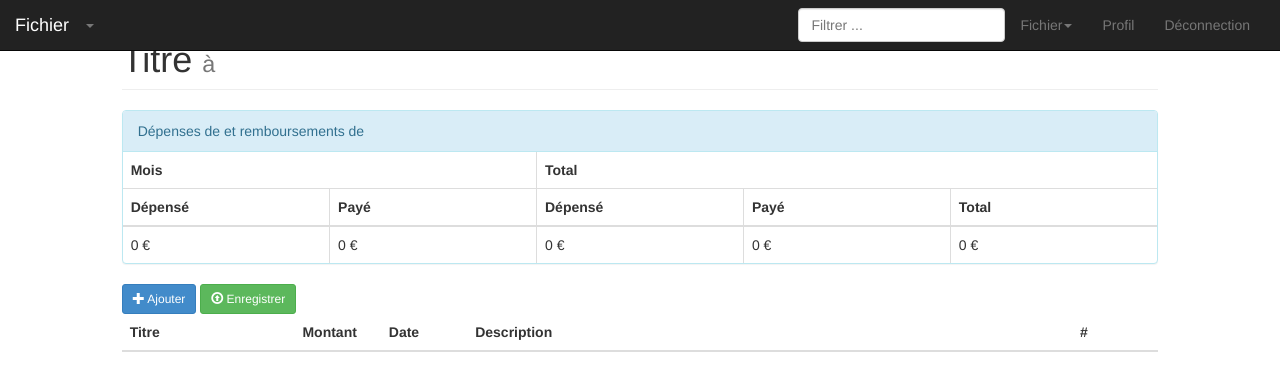
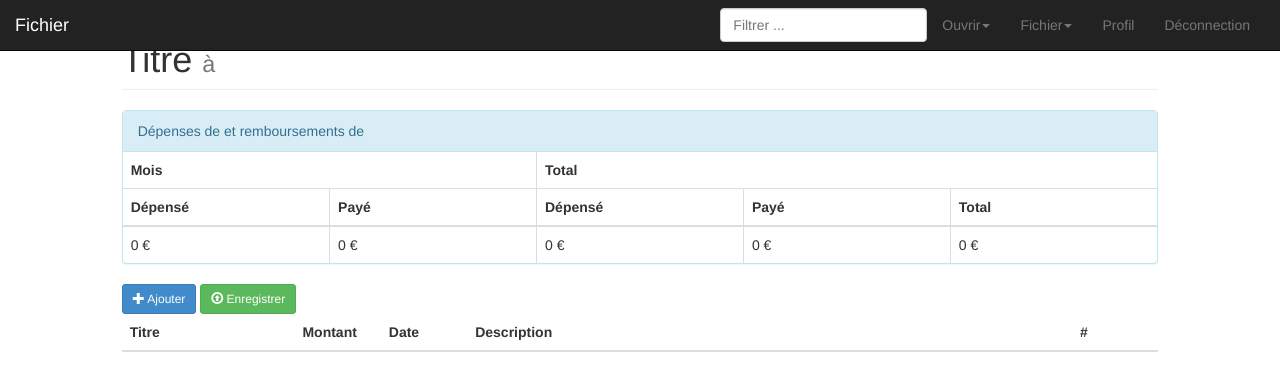
Before and after one commit to remi-dupre/Indept, a PHP site: page /reader.php in a window 1280 px wide. Shown: the top 391 px of the page. Run offline with PHP 8.4, Linux system fonts and the light colour scheme; the visitor is signed in with stand-in values (Sample User, id 1); some libraries are stand-ins or nearby versions.

Commit message:
Menu "ouvrir" plus explicite - Closes #8

```diff
--- a/web/js/src/editeur.js
+++ b/web/js/src/editeur.js
@@ -176,6 +176,7 @@ function lire(json) {
         montant: 0
     });
 
+    $(".doc_info.nom").text(json.nom);
     $(".doc_info.receveur_pseudo").text(comptes[json.receveur]);
     $(".doc_info.donneur_pseudo").text(comptes[json.donneur]);
     $(".dl.json").attr("href", "fonctions/fichier.php?raw=json&f=" + ancre());
--- a/web/reader.php
+++ b/web/reader.php
@@ -33,15 +33,15 @@
           <a class="dropdown-toggle navbar-brand doc_info nom" data-toggle="dropdown">Fichier</a>
         </div>
         <div class="navbar-collapse collapse">
-          <ul class="nav navbar-nav" ><li class="dropdown ">
-            <a href="#" class="dropdown-toggle navbar-brand" data-toggle="dropdown"><strong class="caret"></strong></a>
-            <ul class="dropdown-menu" role="menu" id="liste_fichiers">
-              <!-- Liste des fichiers ouvrables -->
-              <li class="divider"></li>
-              <li><a data-toggle="modal" data-target="#fenCreer"><span class="glyphicon glyphicon-plus"></span> Créer un fichier</a></li>
-            </ul>
-          </li></ul>
           <ul class="nav navbar-nav navbar-right">
+            <li class="dropdown">
+              <a href="#" class="dropdown-toggle" data-toggle="dropdown">Ouvrir<span class="caret"></span></a>
+              <ul class="dropdown-menu" role="menu" id="liste_fichiers">
+                <!-- Liste des fichiers ouvrables -->
+                <li class="divider"></li>
+                <li><a data-toggle="modal" data-target="#fenCreer"><span class="glyphicon glyphicon-plus"></span> Créer un fichier</a></li>
+              </ul>
+            </li>
             <li class="dropdown">
               <a href="#" class="dropdown-toggle" data-toggle="dropdown">Fichier<span class="caret"></span></a>
               <ul class="dropdown-menu" role="menu">
```
